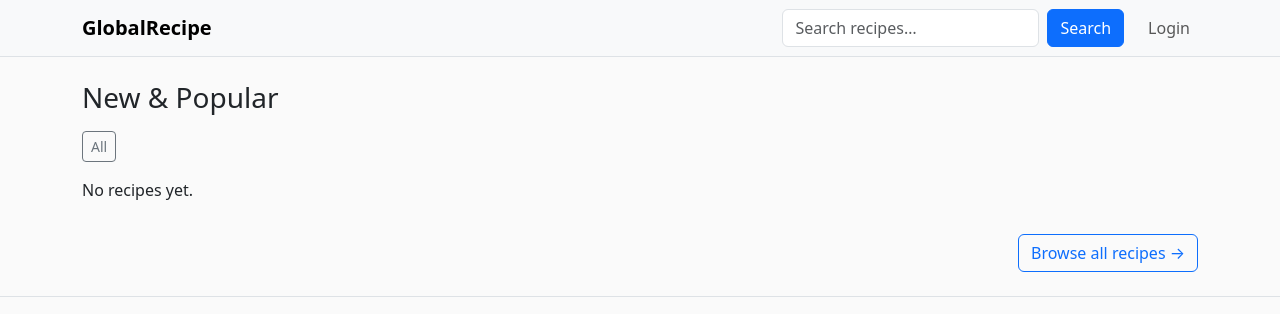
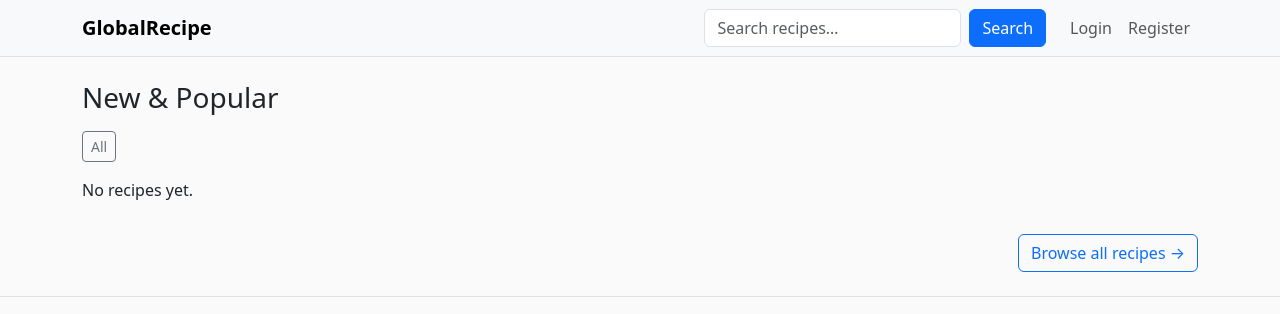
Before and after one commit to HelniseS/global-recipe, a Django app: page / in a window 1280 px wide. Shown: the top 314 px of the page. Run offline with Django 5.2, Linux system fonts and the light colour scheme; data that the repository does not hold is empty.

Commit message:
Add Register link to navbar

```diff
--- a/recipe_app/templates/recipe_app/base.html
+++ b/recipe_app/templates/recipe_app/base.html
@@ -46,6 +46,9 @@
   <li class="nav-item">
     <a class="nav-link" href="{% url 'login' %}">Login</a>
   </li>
+  <li class="nav-item">
+    <a class="nav-link" href="{% url 'register' %}">Register</a>
+  </li>
 {% endif %}
 
       </ul>
```
